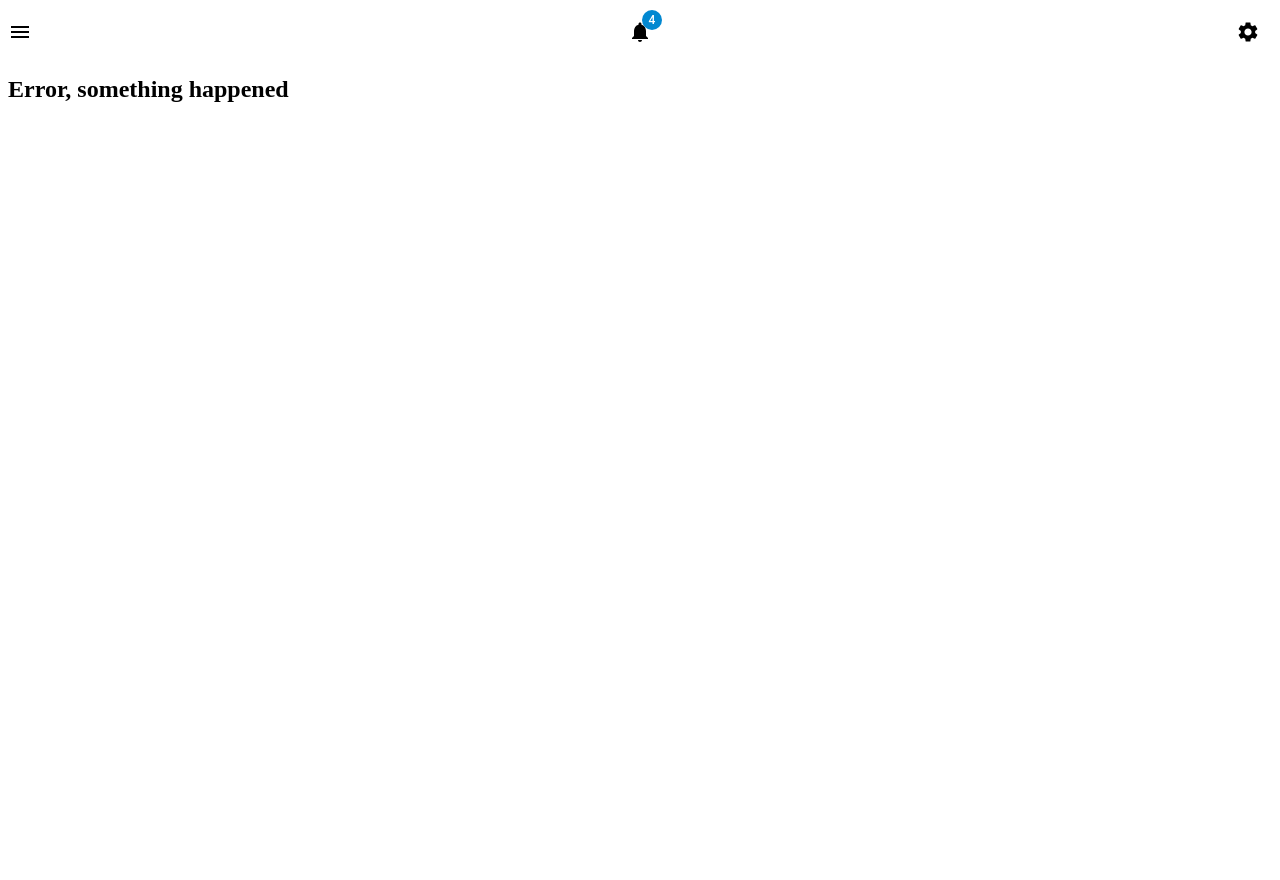
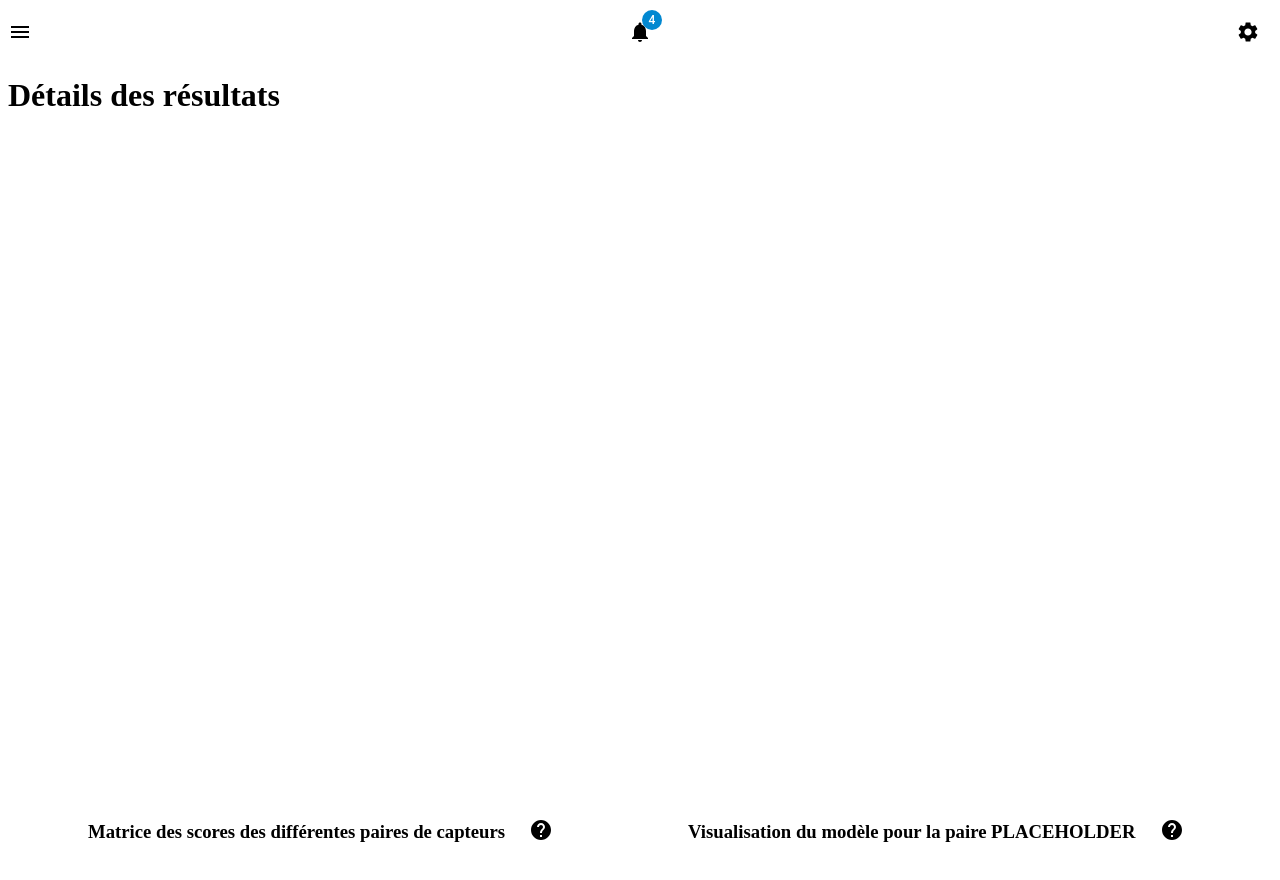
Before and after one commit to PierreVauterin/PredictiveMaintenance, a React (Create React App) app in the folder predictiveapp/: page /graphpage in a window 1280 px wide. Shown: the top 880 px of the page. Before the commit the page ends 800 px from the top, so only its background shows below. Built offline with nearby package versions, Linux system fonts and the light colour scheme.

Commit message:
Added Legend component and GraphPage

```diff
--- a/predictiveapp/src/App.js
+++ b/predictiveapp/src/App.js
@@ -2,6 +2,7 @@ import { Routes, Route, BrowserRouter } from "react-router-dom";
 import NoPage from "./Pages/NoPage";
 import Home from "./Pages/Home";
 import Configuration from "./Pages/Configuration";
+import GraphPage from "./Pages/GraphPage";
 
 import { TotalHeader } from "./Components/Drawer";
 
@@ -13,6 +14,7 @@ function App() {
         <Routes>
           <Route index element={<Home />} />
           <Route path="/home" element={<Home />} />
+          <Route path="/graphpage" element={<GraphPage />} />
           <Route path="/config" element={<Configuration />} />
           <Route path="*" element={<NoPage />} />
         </Routes>
--- /dev/null
+++ b/predictiveapp/src/Components/Legend.js
@@ -0,0 +1,17 @@
+import Box from "@mui/material/Box";
+import { Help } from "./Notification";
+
+export const Legend = (props) => {
+  const message = props.message;
+  const helpText = props.helpText;
+  return (
+    <>
+      <Box display="flex" alignItems="center" justifyContent="space-between">
+        <Box display="flex" alignItems="center">
+          <h3>{message}</h3>
+          <Help helpText={helpText} />
+        </Box>
+      </Box>
+    </>
+  );
+};
--- a/predictiveapp/src/Components/Notification.js
+++ b/predictiveapp/src/Components/Notification.js
@@ -1,4 +1,4 @@
-import * as React from "react";
+import React from "react";
 import Badge from "@mui/material/Badge";
 import NotificationsIcon from "@mui/icons-material/Notifications";
 import HelpIcon from "@mui/icons-material/Help";
--- /dev/null
+++ b/predictiveapp/src/Pages/GraphPage.js
@@ -0,0 +1,49 @@
+/* Classic importations */
+import Box from "@mui/material/Box";
+
+/* Own components */
+import { Legend } from "../Components/Legend.js";
+
+/* Main component */
+export default function GraphPage() {
+  return (
+    <>
+      <h1>Détails des résultats</h1>
+      <Box
+        display="flex"
+        alignItems="center"
+        justifyContent="space-between"
+        sx={{ m: 10 }}
+      >
+        <Box>
+          <Box
+            display="flex"
+            justifyContent="flex-end"
+            alignItems="flex-end"
+            width="600px"
+            height="600px"
+            sx={{ backgroundColor: "rgb(255,255,255)" }}
+          ></Box>
+          <Legend
+            message="Matrice des scores des différentes paires de capteurs"
+            helpText="Cliquer sur une case de la matrice ouvrira une visualisation du modèle associé"
+          />
+        </Box>
+        <Box>
+          <Box
+            display="flex"
+            justifyContent="flex-end"
+            alignItems="flex-end"
+            width="600px"
+            height="600px"
+            sx={{ backgroundColor: "rgb(255,255,255)" }}
+          ></Box>
+          <Legend
+            message="Visualisation du modèle pour la paire PLACEHOLDER"
+            helpText="Permet de visualiser la répartition des anomalies"
+          />
+        </Box>
+      </Box>
+    </>
+  );
+}
--- a/predictiveapp/src/Pages/NoPage.js
+++ b/predictiveapp/src/Pages/NoPage.js
@@ -1,7 +1,7 @@
 export default function NoPage() {
     return (
       <>
-        <h2>Error, something happened</h2>
+        <h2>Error, this page does not exist (yet?)</h2>
       </>
     );
   }
```
